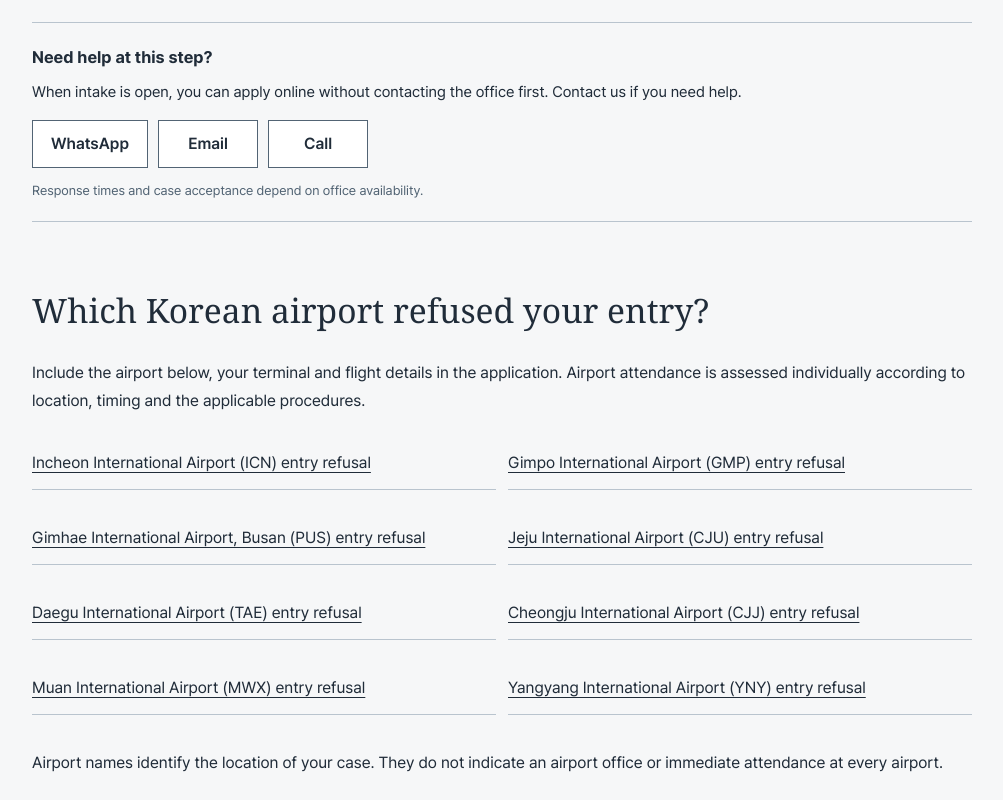
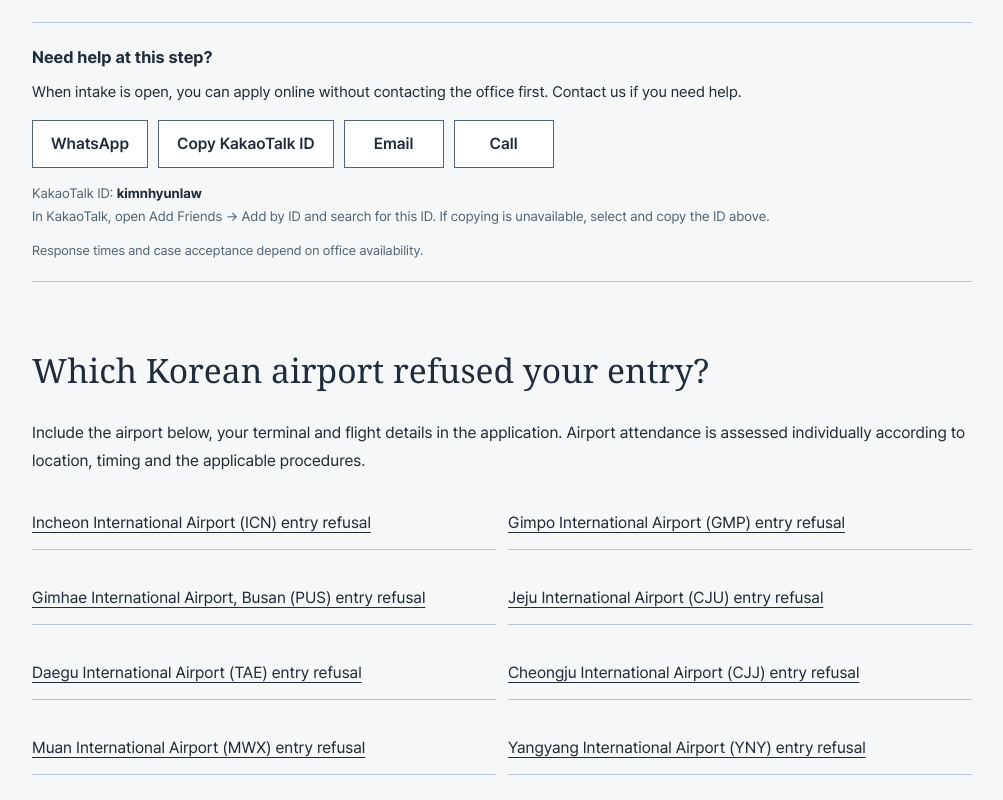
Before and after one commit to hyun222222/visa-korea, a Next.js app: page /en/entry-refusal in a window 1280 px wide. Shown: the part 1260-2060 px from the top of the page, without its empty margins (138-1141 px from the left). Built offline with nearby package versions, Linux system fonts and the light colour scheme.

Commit message:
Add KakaoTalk ID copy and search guidance to airport contact options

```diff
--- a/app/globals.css
+++ b/app/globals.css
@@ -129,7 +129,9 @@ body{margin:0;color:#202c39;background:#f6f7f8;font-family:Pretendard,"Noto Sans
 .airport-contact>strong{display:block;font-size:1.05rem;}
 .airport-contact p{margin:8px 0 14px;font-size:.95rem;line-height:1.7;}
 .airport-contact-links{display:flex;flex-wrap:wrap;gap:10px;}
-.airport-contact-links a{display:inline-flex;align-items:center;justify-content:center;min-height:44px;min-width:100px;padding:9px 18px;border:1px solid #526474;background:#fff;color:#202c39;font-weight:600;text-decoration:none!important;}
-.airport-contact-links a:hover{background:#eaf0f3;border-color:#202c39;}
+.airport-contact-links a,.airport-contact-links button{display:inline-flex;align-items:center;justify-content:center;min-height:44px;min-width:100px;margin:0;padding:9px 18px;border:1px solid #526474;background:#fff;color:#202c39;font:inherit;font-weight:600;text-decoration:none!important;cursor:pointer;}
+.airport-contact-links a:hover,.airport-contact-links button:hover{background:#eaf0f3;border-color:#202c39;}
+.airport-contact .airport-kakao-help{margin:14px 0 0;font-size:.85rem;color:#526474;}
+.airport-kakao-help strong{color:#202c39;user-select:all;}
 .airport-contact small{display:block;margin-top:12px;color:#526474;font-size:.82rem;line-height:1.6;}
-@media(max-width:420px){.airport-contact-links a{flex:1 1 auto;padding:9px 12px;min-width:88px;}.airport-contact{margin:24px 0;}}
+@media(max-width:420px){.airport-contact-links a,.airport-contact-links button{flex:1 1 auto;padding:9px 12px;min-width:88px;}.airport-contact{margin:24px 0;}}
--- a/components/airport-contact.tsx
+++ b/components/airport-contact.tsx
@@ -1,4 +1,5 @@
 import {airportContact, type AirportContactStage} from '@/lib/airport-contact';
+import {KakaoIdButton} from '@/components/kakao-id-button';
 
 const descriptions: Record<AirportContactStage, {ko: string; en: string}> = {
   overview: {
@@ -38,10 +39,11 @@ export function AirportContact({lang, stage = 'overview'}: {lang: 'ko' | 'en'; s
     <p>{descriptions[stage][lang]}</p>
     <nav className="airport-contact-links" aria-label={ko ? '사무소 연락 방법' : 'Contact the office'}>
       <a href={airportContact.whatsapp} target="_blank" rel="noopener noreferrer" referrerPolicy="no-referrer">WhatsApp</a>
-      {airportContact.kakao && <a href={airportContact.kakao} target="_blank" rel="noopener noreferrer" referrerPolicy="no-referrer">{ko ? '카카오톡' : 'KakaoTalk'}</a>}
+      <KakaoIdButton lang={lang}/>
       <a href={airportContact.email} target="_blank" rel="noopener noreferrer" referrerPolicy="no-referrer">{ko ? '이메일' : 'Email'}</a>
       <a href={airportContact.phone} target="_blank" rel="noopener noreferrer" referrerPolicy="no-referrer">{ko ? '전화' : 'Call'}</a>
     </nav>
+    <p className="airport-kakao-help">{ko ? '카카오톡 ID: ' : 'KakaoTalk ID: '}<strong>{airportContact.kakaoId}</strong><br/>{ko ? '카카오톡 → 친구 추가 → ID로 추가에서 검색하세요. 자동 복사가 안 되면 위 ID를 직접 복사하세요.' : 'In KakaoTalk, open Add Friends → Add by ID and search for this ID. If copying is unavailable, select and copy the ID above.'}</p>
     <small>{ko ? '문의 회신 시각과 사건 수임 여부는 사무소 상황에 따라 달라집니다.' : 'Response times and case acceptance depend on office availability.'}</small>
   </aside>;
 }
--- /dev/null
+++ b/components/kakao-id-button.tsx
@@ -0,0 +1,26 @@
+'use client';
+
+import {useState} from 'react';
+import {airportContact} from '@/lib/airport-contact';
+
+export function KakaoIdButton({lang}: {lang: 'ko' | 'en'}) {
+  const ko = lang === 'ko';
+  const [status, setStatus] = useState<'idle' | 'copied' | 'manual'>('idle');
+
+  async function copyId() {
+    try {
+      await navigator.clipboard.writeText(airportContact.kakaoId);
+      setStatus('copied');
+    } catch {
+      setStatus('manual');
+    }
+  }
+
+  const label = status === 'copied'
+    ? (ko ? '카카오톡 ID 복사됨' : 'KakaoTalk ID copied')
+    : status === 'manual'
+      ? (ko ? '아래 ID를 직접 복사' : 'Copy the ID shown below')
+      : (ko ? '카카오톡 ID 복사' : 'Copy KakaoTalk ID');
+
+  return <button type="button" onClick={copyId}><span aria-live="polite">{label}</span></button>;
+}
--- a/lib/airport-contact.ts
+++ b/lib/airport-contact.ts
@@ -1,7 +1,6 @@
 export const airportContact = {
   whatsapp: 'https://wa.me/821055346843',
-  // Add the office's verified public KakaoTalk URL when it is available.
-  kakao: null as string | null,
+  kakaoId: 'kimnhyunlaw',
   email: 'mailto:info@kimnhyun.com',
   phone: 'tel:+821055346843',
 } as const;
```
